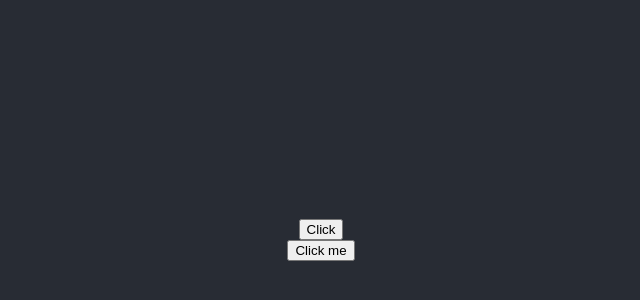
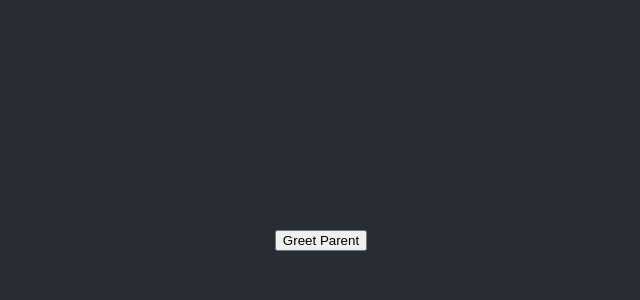
Before and after one commit to jacgit18/Building-blocks, a React (Create React App) app: page / in a window 1280 px wide. Shown: the part 160-460 px from the top of the page, without its empty margins (319-959 px from the left). Built offline with nearby package versions, Linux system fonts and the light colour scheme.

Commit message:
fin event handler

```diff
--- a/src/App.js
+++ b/src/App.js
@@ -1,20 +1,16 @@
-import './App.css';
+import "./App.css";
 // import Greet  from './Component/Greet'; // with default
-import {Greet}  from './Component/Greet'; // no default
-import Welcome from './Component/Welcome';
-import Messege from './Component/Messege';
-import Counter from './Component/Counter';
-import {FunctionClck, Classclck} from './Component/FunctionClck';
+import { Greet } from "./Component/Greet"; // no default
+import Welcome from "./Component/Welcome";
+import Messege from "./Component/Messege";
+import Counter from "./Component/Counter";
+import { FunctionClck, Classclck } from "./Component/FunctionClck";
+import EventBind from "./Component/EventBind";
+import ParentComponent from "./Component/ParentComponent";
+import React, { Component } from "react";
 
-
-import React, { Component } from 'react';
-
-
-
-
-class App extends Component{
-
-  render(){
+class App extends Component {
+  render() {
     return (
       <div className="App">
         <header className="App-header">
@@ -36,16 +32,16 @@ class App extends Component{
       <Messege/> */}
 
             {/* Event Handling */}
-      <FunctionClck />
-      <Classclck />
+            {/* <FunctionClck />
+      <Classclck /> */}
 
+            {/* <EventBind /> */}
 
-
+            <ParentComponent />
           </>
         </header>
       </div>
     );
   }
-
 }
 export default App;
--- /dev/null
+++ b/src/Component/ChildComponent.js
@@ -0,0 +1,11 @@
+import React from "react";
+export default function ChildComponent(props) {
+  return (
+    <>
+      {/* arrow functions are good for passing params from child to ParentComponent in return */}
+      {/* <button onClick={props.greetHandler}> Greet Parent</button> */}
+      {/* access method through props  and pass param */}
+      <button onClick={() => props.greetHandler("child")}> Greet Parent</button>
+    </>
+  );
+}
--- /dev/null
+++ b/src/Component/EventBind.js
@@ -0,0 +1,50 @@
+// need to bind events the this keyword works
+
+import React, { Component } from "react";
+
+class EventBind extends Component {
+  constructor(props) {
+    super(props);
+
+    this.state = {
+      message: "Hello",
+    };
+
+    this.clickHandler = this.clickHandler.bind(this);
+  }
+
+  clickHandler() {
+    this.setState({
+      message: "GoodBye",
+    });
+    // message exist only in consructor and this is global
+    // so when doing this.setState the intial message'doesnt
+    // exist in global scope so undefined because your reasigning
+    // to something that doesnt exist that is why you need to
+    // bind event handler which can be done in multiple places
+    //     console.log("Clicked Class bind", this)
+  }
+
+  // for bind without constructor
+  // clickHandler = () => {
+  //     this.setState({
+  //                 message: 'GoodBye'
+  //             })
+  // }
+
+  render() {
+    return (
+      <>
+        <div> {this.state.message} </div>
+        {/* this works but will generate a brand new event handler on each render ok for small apps not optimal as you sscale up */}
+        {/* <button onClick = {this.clickHandler.bind(this)}> Click me binded</button> */}
+        {/* ok but performance issues  but good for passing params*/}
+        {/* <button onClick = {() => this.clickHandler() }> Click me binded</button>  */}
+        {/* bind in consructor  or assign clickhandler as arrow func in class*/}
+        <button onClick={this.clickHandler}> Click me binded</button>
+      </>
+    );
+  }
+}
+
+export default EventBind;
--- /dev/null
+++ b/src/Component/ParentComponent.js
@@ -0,0 +1,31 @@
+import React, { Component } from "react";
+import ChildComponent from "./ChildComponent";
+// passing methods as props
+
+class ParentComponent extends Component {
+  constructor(props) {
+    super(props);
+
+    this.state = {
+      paramName: "parent",
+    };
+
+    this.greetParent = this.greetParent.bind(this);
+  }
+
+  // step 1 define method
+  greetParent(childName) {
+    alert(`Hello ${this.state.paramName} from ${childName}`);
+  }
+
+  render() {
+    return (
+      <>
+        {/*step 2 adds greetHandler to props with value of greetParent method*/}
+        <ChildComponent greetHandler={this.greetParent} />
+      </>
+    );
+  }
+}
+
+export default ParentComponent;
```
Lines whose indentation alone changed are shown as unchanged.
